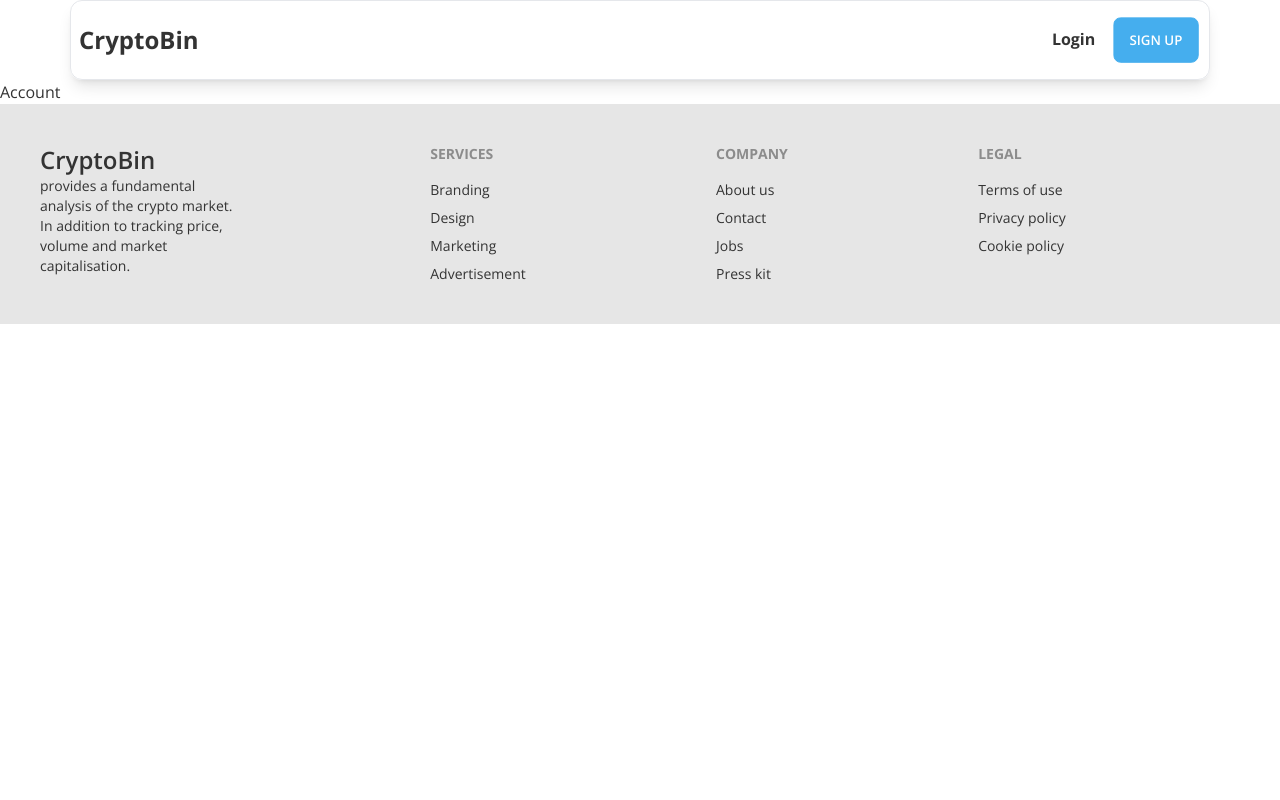
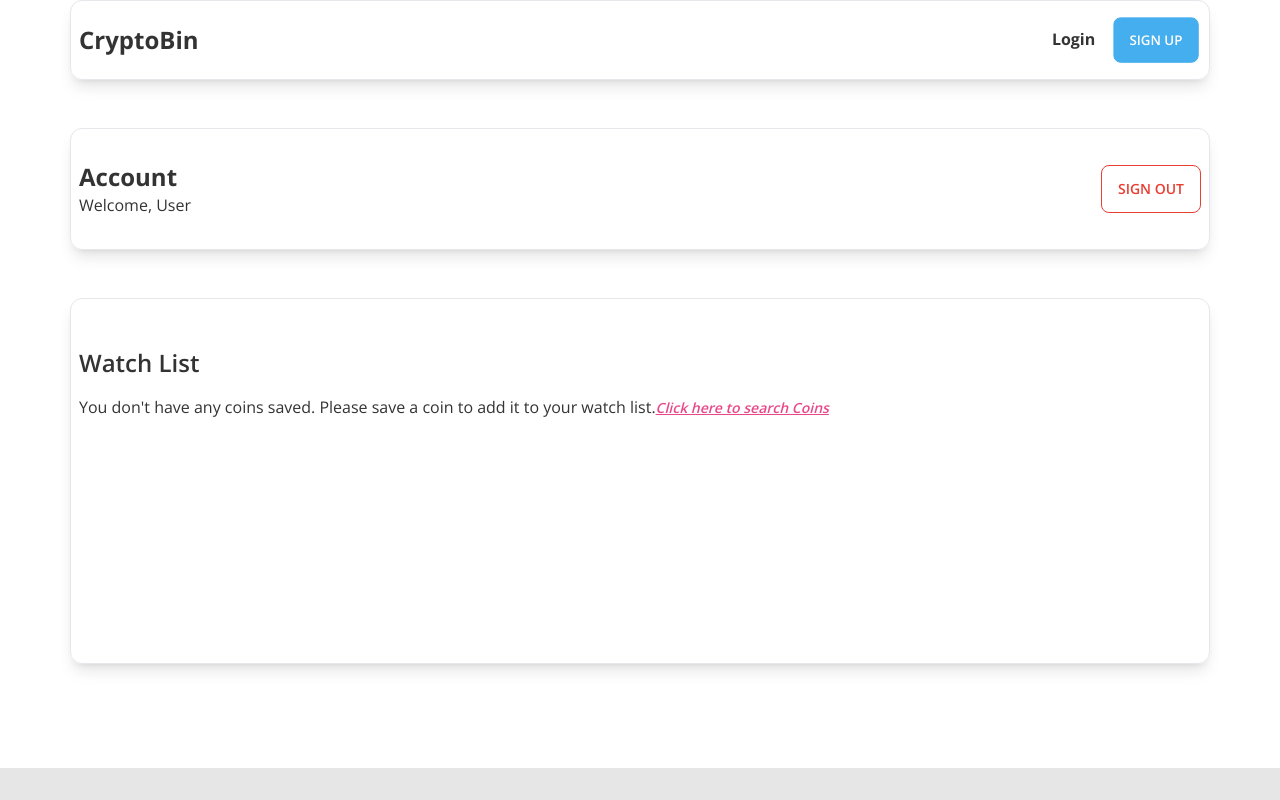
Before and after one commit to kartikpavan/CryptoBin, a React (Vite) app: page /account in a window 1280 px wide. Shown: the top 800 px of the page. Built offline with nearby package versions, Linux system fonts and the light colour scheme.

Commit message:
Account page designed

```diff
--- /dev/null
+++ b/src/components/SavedCoin.jsx
@@ -0,0 +1,62 @@
+import React from "react";
+import { Link } from "react-router-dom";
+import { AiOutlineClose } from "react-icons/ai";
+const SavedCoin = () => {
+	const [coins, setCoins] = React.useState([]);
+
+	return (
+		<div>
+			{coins.length === 0 ? (
+				<p>
+					You don't have any coins saved. Please save a coin to add it to your watch list.
+					<Link to="/" className="italic text-secondary text-sm font-semibold underline">
+						Click here to search Coins
+					</Link>
+				</p>
+			) : (
+				<table className="w-full border-collapse text-center">
+					<thead>
+						<tr className="border-b">
+							<th className="px-4">Rank #</th>
+							<th className="text-left">Coin </th>
+							<th className="text-red-600 text-left">Remove</th>
+						</tr>
+					</thead>
+					<tbody>
+						{coins.map((coin) => {
+							return (
+								<tr ke={coin.id} className="h-[60px] overflow-hidden ">
+									<td>{coin?.rank}</td>
+									<td>
+										<Link to={`/coin/${coin.id}`}>
+											<div className="flex items-center">
+												<img
+													src={coin?.image}
+													alt="/"
+													className=" w-8 mr-4 "
+												/>
+												<div>
+													<p className="hidden sm:table-cell">
+														{coin?.name}
+													</p>
+													<p className=" text-gray-500 text-left text-sm">
+														{coin?.symbol.toUpperCase()}
+													</p>
+												</div>
+											</div>
+										</Link>
+									</td>
+									<td className="pl-8">
+										<AiOutlineClose className="cursot-pointer " />
+									</td>
+								</tr>
+							);
+						})}
+					</tbody>
+				</table>
+			)}
+		</div>
+	);
+};
+
+export default SavedCoin;
--- a/src/pages/Account.jsx
+++ b/src/pages/Account.jsx
@@ -1,7 +1,28 @@
 import React from "react";
+import SavedCoin from "../components/SavedCoin";
 
 const Account = () => {
-	return <div>Account</div>;
+	return (
+		<div className="max-w-[1140px] mx-auto h-[80vh] p-2 md:p-0">
+			<div className="flex justify-between items-center my-12 py-8 rounded-div">
+				<div>
+					<h1 className="text-2xl font-bold">Account</h1>
+					<div>
+						<p>Welcome, User</p>
+					</div>
+				</div>
+				<div>
+					<button className="btn btn-outline btn-error">Sign Out</button>
+				</div>
+			</div>
+			<div className="flex justify-between items-center my-12 py-8 rounded-div">
+				<div className="w-full min-h-[300px] ">
+					<h1 className="text-2xl fot-bold py-4 font-semibold">Watch List </h1>
+					<SavedCoin />
+				</div>
+			</div>
+		</div>
+	);
 };
 
 export default Account;
```
